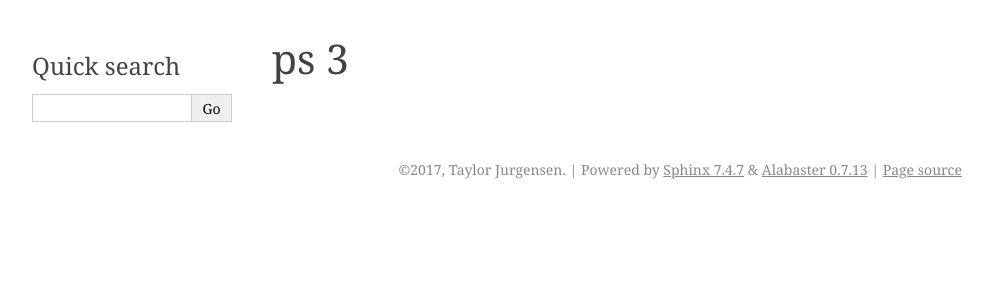
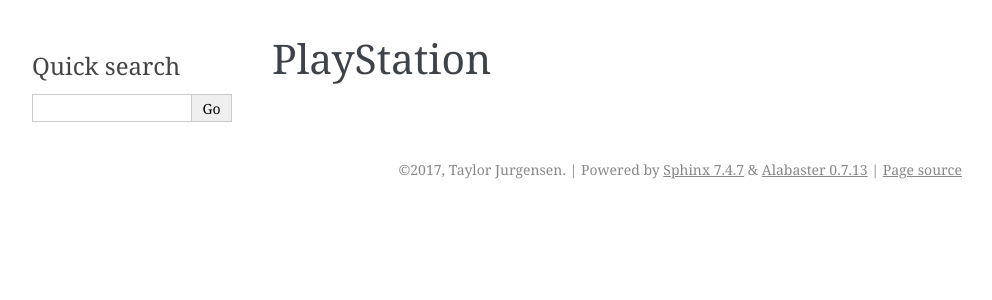
Before and after one commit to Zeniwow/video_games_final, a Sphinx documentation site: the page built from source/ps3/index.rst, in a window 1280 px wide. Shown: the top 300 px of the page, without its empty margins (148-1140 px from the left). Built offline with Sphinx 7.4.7, drawn with Linux system fonts in a browser that asks for light colours.

Commit message:
Titles in PlayStation folders have been made

```diff
--- a/source/ps/index.rst
+++ b/source/ps/index.rst
@@ -1,2 +1,2 @@
-ps
-===
+PlayStation
+===========
--- a/source/ps2/index.rst
+++ b/source/ps2/index.rst
@@ -1,2 +1,2 @@
-ps 2
-====
+PlayStation
+===========
--- a/source/ps3/index.rst
+++ b/source/ps3/index.rst
@@ -1,2 +1,2 @@
-ps 3
-====
+PlayStation
+===========
--- a/source/ps4/index.rst
+++ b/source/ps4/index.rst
@@ -1,2 +1,2 @@
-ps 4
-====
+PlayStation
+===========
```
